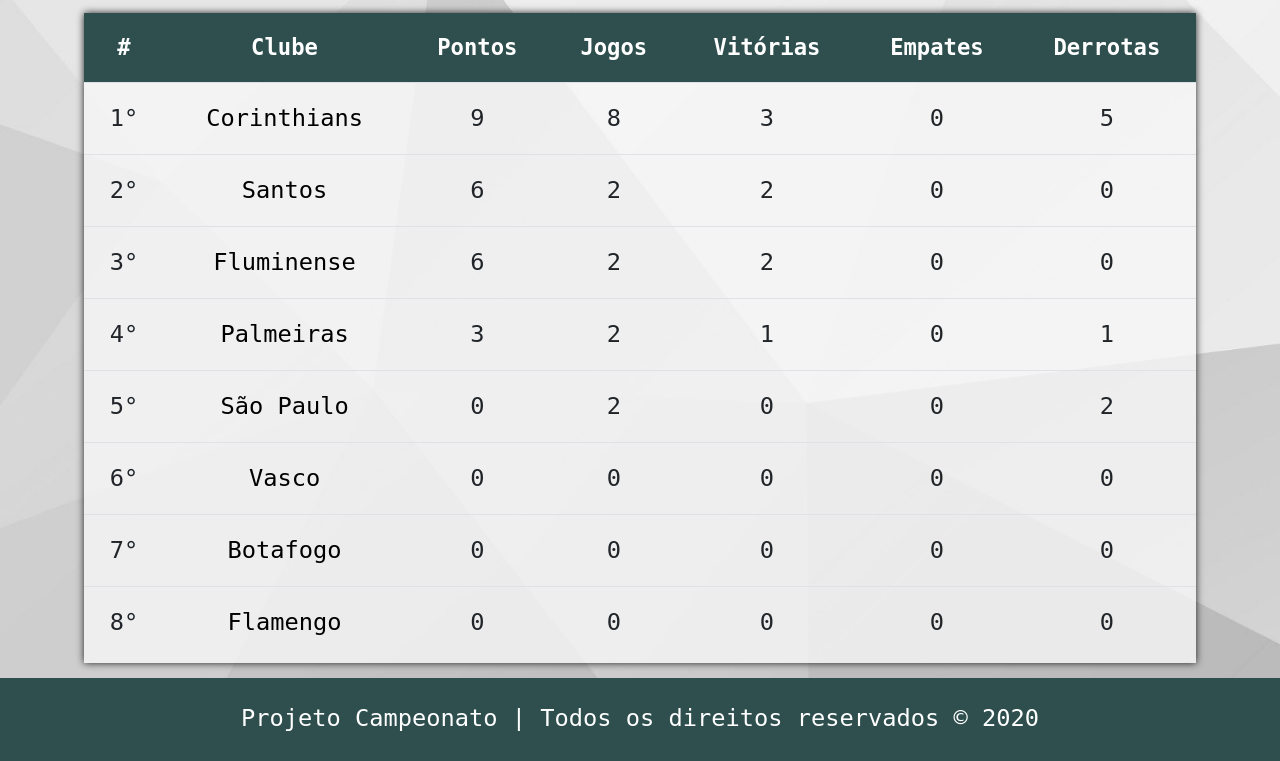
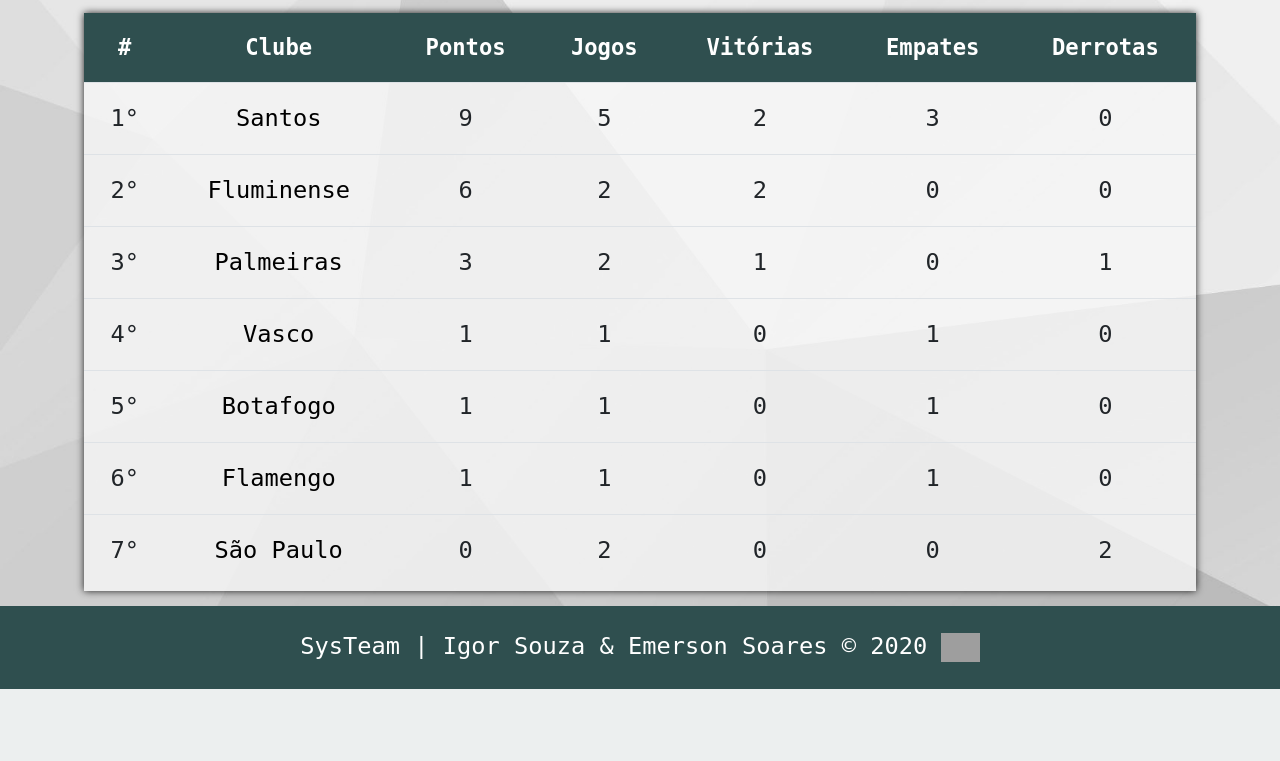
Before and after one commit to emersonsoaresdasilva/systeam-impacta, a Flask app: page / in a window 1280 px wide. Shown: the part 654-1415 px from the top of the page. After the commit the page ends 1343 px from the top, so only its background shows below. Run offline with Flask 2, Linux system fonts and the light colour scheme; grey boxes are pictures that could not be loaded.

Commit message:
Primeira versão do site

```diff
--- a/admin/templates/equipes.html
+++ b/admin/templates/equipes.html
@@ -7,11 +7,11 @@ SysTeam: Equipes
 {% block main %}
 
 {% for msg in mensagens %}
-<script>alert("{{ msg }}")</script> <!-- Mensagens tem que ser passadas por sessão-->
+<script>alert("{{ msg }}")</script>
 {% endfor %}
 
 {% for erro in erros %}
-<div class="text-danger erros font-weight-normal">{{ erro }}</div> <!-- Erros tem que ser passadas por sessão-->
+<div class="text-danger erros font-weight-normal">{{ erro }}</div>
 {% endfor %}
 
 <div class="div-tabela">
--- a/app.py
+++ b/app.py
@@ -4,7 +4,7 @@ from admin.controllers import admin_bp
 
 
 app = Flask(__name__)
-app.secret_key = 'SENHA É SEGREDO'
+app.secret_key = 'Aiyd876da0d00s'
 app.register_blueprint(website_bp)
 app.register_blueprint(admin_bp, url_prefix="/admin")
 
--- a/database/dados.py
+++ b/database/dados.py
@@ -18,7 +18,10 @@ PARTIDAS = [
     Partida(EQUIPES[0], EQUIPES[3], 5, 2),
     Partida(EQUIPES[3], EQUIPES[0], 5, 3),
     Partida(EQUIPES[0], EQUIPES[4], 3, 5),
-    Partida(EQUIPES[4], EQUIPES[0], 3, 1)
+    Partida(EQUIPES[4], EQUIPES[0], 3, 1),
+    Partida(EQUIPES[5], EQUIPES[2], 0, 0),
+    Partida(EQUIPES[6], EQUIPES[2], 3, 3),
+    Partida(EQUIPES[7], EQUIPES[2], 1, 1)
 ]
 
 USUARIOS = [
--- a/database/funcoes.py
+++ b/database/funcoes.py
@@ -1,41 +1,6 @@
 from database.dados import *
 
-''' BANCO DE DADOS GERAL '''
-def classificar_equipes():
-    pontos = []
-    vitorias = []
-    for equipe in EQUIPES:
-        pontos.append(obter_dados_da_equipe(equipe.sigla)['pontos'])
-        vitorias.append(obter_dados_da_equipe(equipe.sigla)['vitorias'])
-    criterios = [pontos, vitorias]
-    for i in range(len(criterios)):
-        indices_ordenados = []
-        criterio = criterios[i]
-        for _ in range(len(criterio)):
-            indice = criterio.index(max(criterio)) #Índice do maior 'criterio' na lista.
-            indices_ordenados.append(indice)
-            criterio[indice] = -1
-        if len(criterios) - 1 > i+1:
-            criterios[i+1] = ordernar_lista_por_indice(indices_ordenados, criterios[i+1])
-    equipes_ordenadas = ordernar_lista_por_indice(indices_ordenados, EQUIPES)
-    classificacao = {}
-
-    posicao = 1
-    for equipe in equipes_ordenadas:
-        classificacao[equipe] = obter_dados_da_equipe(equipe.sigla)
-        classificacao[equipe]['posicao'] = posicao
-        posicao += 1
-
-    return classificacao
-
-def ordernar_lista_por_indice(indices, lista):
-    lista_ordenada = []
-    for i in indices:
-        lista_ordenada.append(lista[i])
-    return lista_ordenada
-
-
-''' BANCO DADOS EQUIPE '''
+### BANCO DADOS EQUIPE ###
 def criar_equipe(equipe):
     if pegar_equipe(equipe.sigla) == False:
         EQUIPES.append(equipe)
@@ -83,7 +48,7 @@ def obter_dados_da_equipe(sigla):
     dados['pontos'] +=  dados['vitorias'] * 3 + dados['empates']
     return dados
 
-''' BANCO DADOS PARTIDAS '''
+###  BANCO DADOS PARTIDAS ###
 def criar_partida(partida):
     if pegar_partida(partida.equipe_casa.sigla + partida.equipe_visita.sigla) == False:
         PARTIDAS.append(partida)
@@ -97,20 +62,20 @@ def deletar_partida(id):
         return True
     return False
 
+def alterar_partida(id_anterior, partida):
+    if pegar_partida(partida.id()) == False or id_anterior == partida.id():
+        i = pegar_indice_partida(id_anterior)
+        if i != False or i == 0:
+            PARTIDAS[i] = partida
+            return True
+    return False
+
 def pegar_partida(id='*'):
     if id == '*':
         return PARTIDAS
     else:
         for p in PARTIDAS:
             if p.id() == id: return p
-    return False
-
-def alterar_partida(id_anterior, partida):
-    if pegar_partida(partida.id()) == False or id_anterior == partida.id():
-        i = pegar_indice_partida(id_anterior)
-        if i != False or i == 0:
-            PARTIDAS[i] = partida
-            return True
     return False
 
 def listar_partidas_da_equipe(sigla):
@@ -120,13 +85,47 @@ def listar_partidas_da_equipe(sigla):
             partidas.append(p)
     return partidas
 
-''' BANCO DADOS USUARIOS '''
+### BANCO DADOS USUARIOS ###
 def pegar_usuario(email, senha):
     user = [u for u in USUARIOS if u.email == email and u.senha == senha]
     if user: return user[0]
     return []
 
-#Auxiliar
+### BANCO DE DADOS GERAL ###
+def classificar_equipes():
+    pontos = []
+    vitorias = []
+    for equipe in EQUIPES:
+        pontos.append(obter_dados_da_equipe(equipe.sigla)['pontos'])
+        vitorias.append(obter_dados_da_equipe(equipe.sigla)['vitorias'])
+    criterios = [vitorias, pontos] # A ordem de critérios da menor para maior importância
+    for i in range(len(criterios)):
+        indices_ordenados = []
+        criterio = criterios[i]
+        for _ in range(len(criterio)):
+            indice = criterio.index(max(criterio)) #Índice do maior 'criterio' na lista.
+            indices_ordenados.append(indice)
+            criterio[indice] = -1
+        if len(criterios) - 1 > i+1:
+            criterios[i+1] = ordernar_lista_por_indice(indices_ordenados, criterios[i+1])
+    equipes_ordenadas = ordernar_lista_por_indice(indices_ordenados, EQUIPES)
+    classificacao = {}
+
+    posicao = 1
+    for equipe in equipes_ordenadas:
+        classificacao[equipe] = obter_dados_da_equipe(equipe.sigla)
+        classificacao[equipe]['posicao'] = posicao
+        posicao += 1
+
+    return classificacao
+
+def ordernar_lista_por_indice(indices, lista):
+    lista_ordenada = []
+    for i in indices:
+        lista_ordenada.append(lista[i])
+    return lista_ordenada
+
+### Auxiliar ###
 def pegar_indice_partida(id):
     indice = 0
     for p in PARTIDAS:
--- a/website/templates/base.html
+++ b/website/templates/base.html
@@ -54,7 +54,7 @@
     <!-- Fim Scripts -->
     <!-- Rodapé -->
     <footer class="page-footer font-small blue">
-        <div class="footer-copyright text-center py-3">Projeto Campeonato | Todos os direitos reservados © 2020</div>
+        <div class="footer-copyright text-center py-3">SysTeam | Igor Souza & Emerson Soares © 2020 <img src="/static/images/embaixadinha.gif" width="3%"></div>
     </footer>
     <!-- Fim rodapé -->
 </body>
--- a/website/templates/detalhes.html
+++ b/website/templates/detalhes.html
@@ -3,7 +3,7 @@
     SysTeam: Detalhes {{ equipe.sigla }}
 {% endblock %}
 {% block main %}
-<div class="img-titulo"><!-- Renomera pois n serve so pra img-->
+<div class="img-titulo">
     <h2>{{equipe.nome}}</h2>
     <p>Sigla: {{ equipe.sigla }} | Origem: {{equipe.local}}</p>
 </div>
--- a/website/templates/home.html
+++ b/website/templates/home.html
@@ -3,10 +3,10 @@
     SysTeam: Classificação
 {% endblock %}
 {% block main %}
-<div class="img-titulo"><!-- Renomera pois n serve só pra img-->
+<div class="img-titulo">
     <img src="/static/images/icon-classificacao-equipes.gif">
 </div>
-<div class="div-tabela"><!-- Renomear para tabela-campeonato -->
+<div class="div-tabela">
     <table class="table">
         <tbody>
             <div>
```
Also changed, not shown: static/css/site.css (+0 -11 lines), static/js/form_partida.js (+6 -1 lines).
